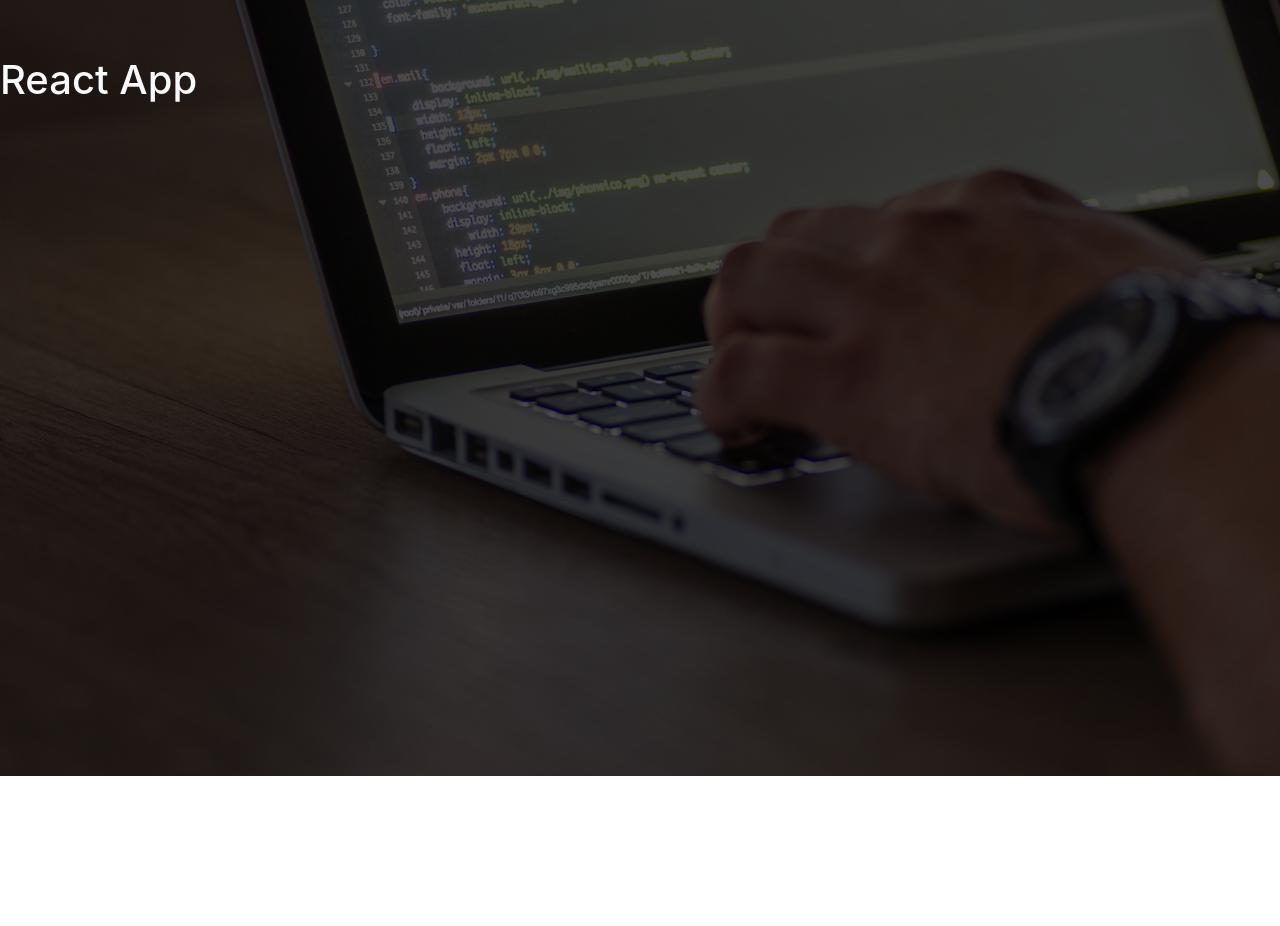
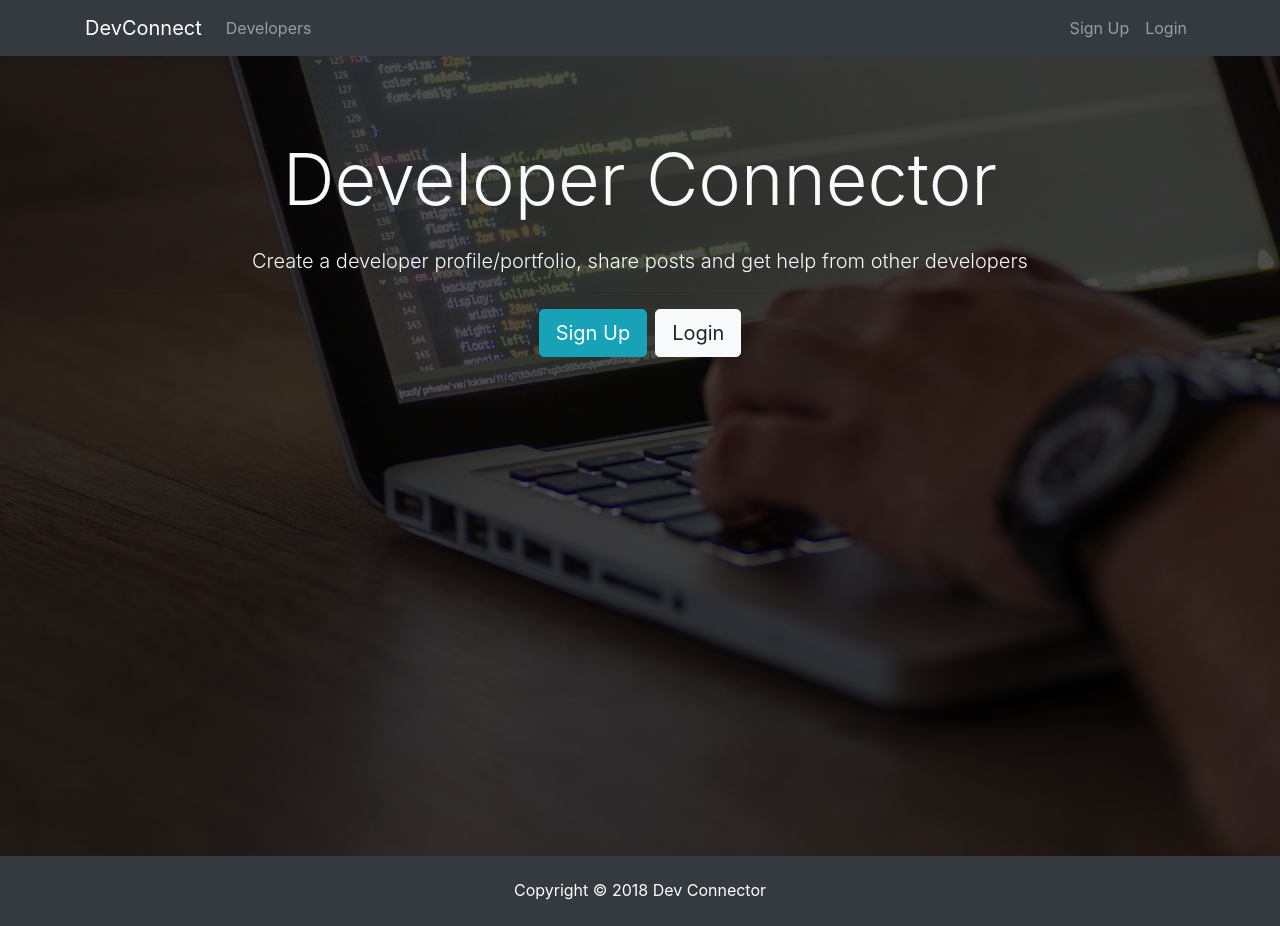
Before and after one commit to brodwen83/real-mern-app, a React (Create React App) app in the folder client/: page / in a window 1280 px wide. Before the commit the page ends 800 px from the top, so only its background shows below. Built offline with nearby package versions, Linux system fonts and the light colour scheme.

Commit message:
setup dumb components

```diff
--- a/client/public/index.html
+++ b/client/public/index.html
@@ -19,6 +19,12 @@
       integrity="sha384-MCw98/SFnGE8fJT3GXwEOngsV7Zt27NXFoaoApmYm81iuXoPkFOJwJ8ERdknLPMO"
       crossorigin="anonymous"
     />
+    <link
+      rel="stylesheet"
+      href="https://use.fontawesome.com/releases/v5.6.1/css/all.css"
+      integrity="sha384-gfdkjb5BdAXd+lj+gudLWI+BXq4IuLW5IT+brZEZsLFm++aCMlF1V92rMkPaX4PP"
+      crossorigin="anonymous"
+    />
     <!--
       Notice the use of %PUBLIC_URL% in the tags above.
       It will be replaced with the URL of the `public` folder during the build.
@@ -28,7 +34,7 @@
       work correctly both with client-side routing and a non-root public URL.
       Learn how to configure a non-root public URL by running `npm run build`.
     -->
-    <title>React App</title>
+    <title>DevConnect: A social network for developers</title>
   </head>
   <body>
     <noscript> You need to enable JavaScript to run this app. </noscript>
@@ -43,6 +49,7 @@
       To begin the development, run `npm start` or `yarn start`.
       To create a production bundle, use `npm run build` or `yarn build`.
     -->
+
     <script
       src="https://code.jquery.com/jquery-3.3.1.slim.min.js"
       integrity="sha384-q8i/X+965DzO0rT7abK41JStQIAqVgRVzpbzo5smXKp4YfRvH+8abtTE1Pi6jizo"
--- a/client/src/App.js
+++ b/client/src/App.js
@@ -1,13 +1,17 @@
 import React, { Component } from "react";
 import "./App.css";
+
+import NavBar from "./components/layouts/NavBar";
+import Landing from "./components/layouts/Landing";
+import Footer from "./components/layouts/Footer";
 
 class App extends Component {
   render() {
     return (
-      <div className="landing">
-        <div className="dark-overlay landing-inner text-light">
-          <h1>React App</h1>
-        </div>
+      <div>
+        <NavBar />
+        <Landing />
+        <Footer />
       </div>
     );
   }
--- /dev/null
+++ b/client/src/components/layouts/Footer.js
@@ -0,0 +1,7 @@
+import React from "react";
+
+export default () => (
+  <footer className="bg-dark text-white mt-5 p-4 text-center">
+    Copyright &copy; {new Date().getFullYear()} Dev Connector
+  </footer>
+);
--- /dev/null
+++ b/client/src/components/layouts/Landing.js
@@ -0,0 +1,32 @@
+import React, { Component } from "react";
+
+class Landing extends Component {
+  render() {
+    return (
+      <div className="landing">
+        <div className="dark-overlay landing-inner text-light">
+          <div className="container">
+            <div className="row">
+              <div className="col-md-12 text-center">
+                <h1 className="display-3 mb-4">Developer Connector</h1>
+                <p className="lead">
+                  Create a developer profile/portfolio, share posts and get help
+                  from other developers
+                </p>
+                <hr />
+                <a href="register.html" className="btn btn-lg btn-info mr-2">
+                  Sign Up
+                </a>
+                <a href="login.html" className="btn btn-lg btn-light">
+                  Login
+                </a>
+              </div>
+            </div>
+          </div>
+        </div>
+      </div>
+    );
+  }
+}
+
+export default Landing;
--- /dev/null
+++ b/client/src/components/layouts/NavBar.js
@@ -0,0 +1,50 @@
+import React, { Component } from "react";
+
+class NavBar extends Component {
+  render() {
+    return (
+      <div>
+        <nav className="navbar navbar-expand-sm navbar-dark bg-dark mb-4">
+          <div className="container">
+            <a className="navbar-brand" href="landing.html">
+              DevConnect
+            </a>
+            <button
+              className="navbar-toggler"
+              type="button"
+              data-toggle="collapse"
+              data-target="#mobile-nav"
+            >
+              <span className="navbar-toggler-icon" />
+            </button>
+
+            <div className="collapse navbar-collapse" id="mobile-nav">
+              <ul className="navbar-nav mr-auto">
+                <li className="nav-item">
+                  <a className="nav-link" href="profiles.html">
+                    Developers
+                  </a>
+                </li>
+              </ul>
+
+              <ul className="navbar-nav ml-auto">
+                <li className="nav-item">
+                  <a className="nav-link" href="register.html">
+                    Sign Up
+                  </a>
+                </li>
+                <li className="nav-item">
+                  <a className="nav-link" href="login.html">
+                    Login
+                  </a>
+                </li>
+              </ul>
+            </div>
+          </div>
+        </nav>
+      </div>
+    );
+  }
+}
+
+export default NavBar;
```
